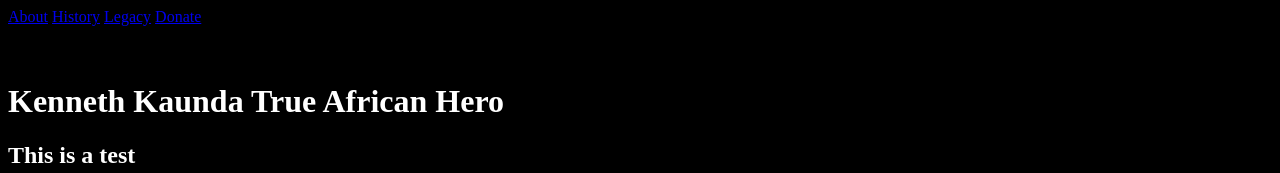
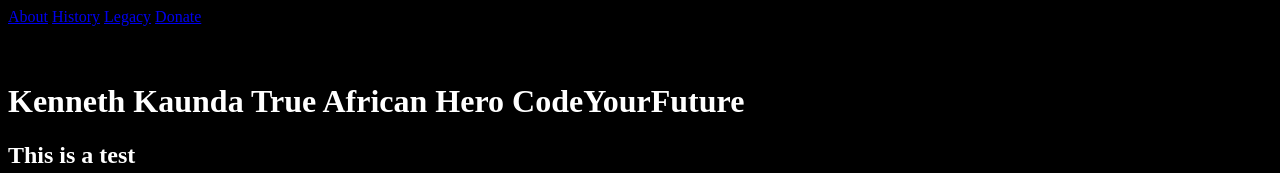
Before and after one commit to Joemwa/Codepen, a plain HTML site: page src/index.html in a window 1280 px wide. Shown: the top 173 px of the page. Drawn offline with Linux system fonts and the light colour scheme.

Commit message:
codeyourfuture
added something

```diff
--- a/src/index.html
+++ b/src/index.html
@@ -50,7 +50,7 @@ Make the first test pass by adding a <header> </header>-->
   <div id="main">
   <header class="c-site-header">
   <h1 id="title">
-    Kenneth Kaunda True African Hero
+    Kenneth Kaunda True African Hero CodeYourFuture
   </h1>
   <h2>This is a test</h2>
   </header>
```
